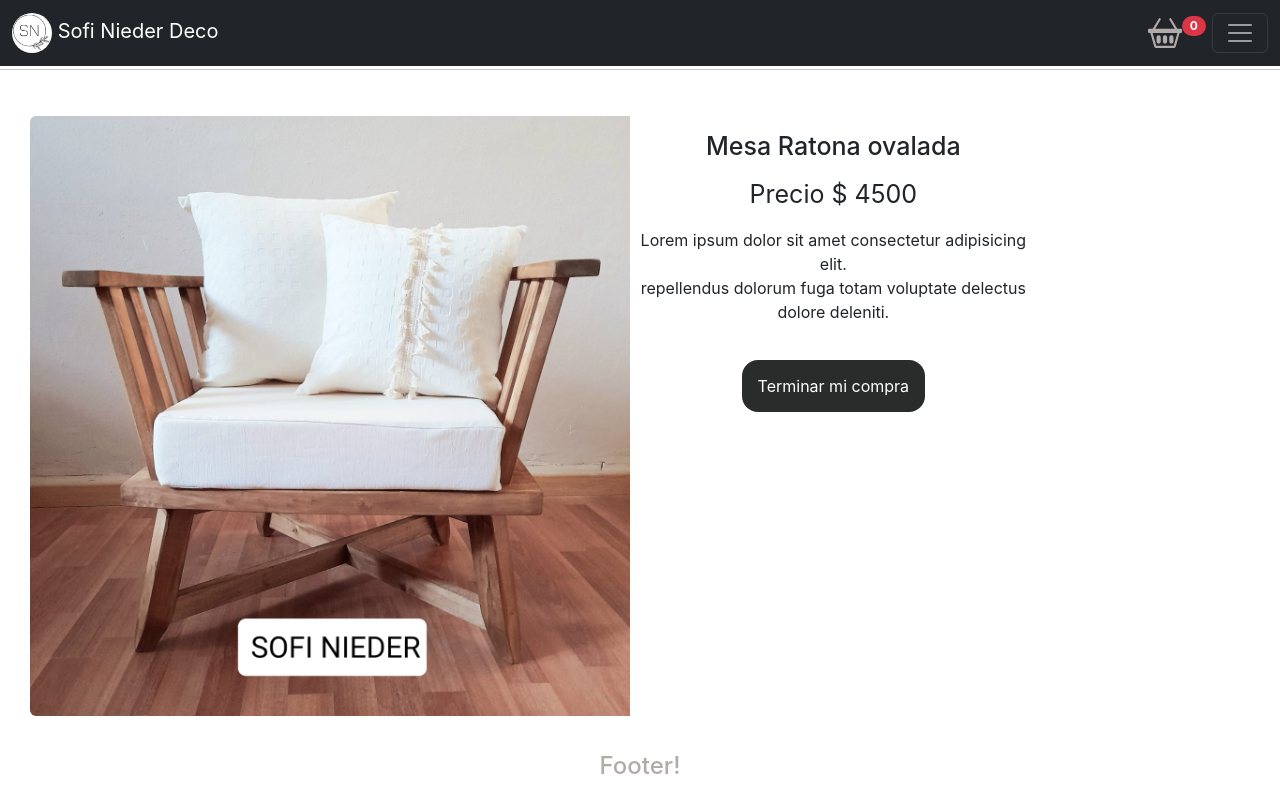
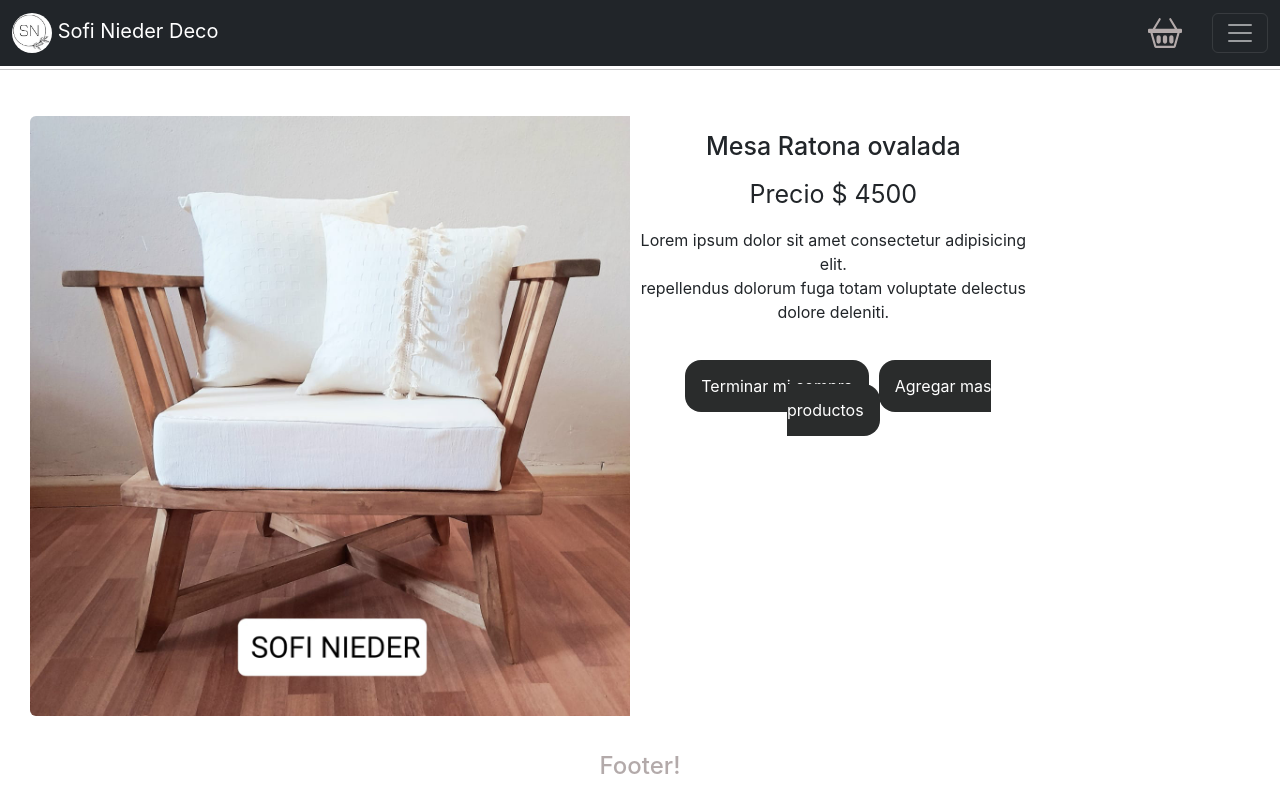
Before and after one commit to niederhausertomas/sofi-nieder-app-React-CoderHouse, a React (Create React App) app: page /item/1 in a window 1280 px wide. Both pictures are taken after a click on the button "AGREGAR AL CARRITO". Built offline with nearby package versions, Linux system fonts and the light colour scheme.

Commit message:
CART VIEW

```diff
--- a/src/components/Cart/Cart.jsx
+++ b/src/components/Cart/Cart.jsx
@@ -9,20 +9,20 @@ const Cart = ()=>{
     const{cart}= useContext(CartContext);
     let total=0;
     function totalCompra(cart){
+        console.log("Est[a ingresando!")
         for(const product of cart){
             total+= product.cantidadCompra * product.precio;
         }
         return total;
     }
-
+    console.log(cart)
     if (cart.length === 0) {
         return (
             <div className="CartInfo">
-                <ItemCart />
-                <p className="EmptyCart">Your cart is empty</p>
-                <Link className="ProductsLink" to="/">Look for our products</Link>
+                <p className="EmptyCart">No hay productos en el Carrito</p>
+                <Link className="ProductsLink" to="/">Ver nuestros productos</Link>
             </div>
-        )} else{
+        )} else if (cart.length !== 0){
             return (
                 <>
                     <br/>
@@ -35,21 +35,5 @@ const Cart = ()=>{
                    <button className="Checkout-button">Proceed to checkout</button>
                 </>
               );}
-
-/*import ItemCart from "./ItemCart";
-
-const Cart = () => {
-
-	return (
-      <>
-         {
-            cart.map(product => <ItemCart key={product.id} product={product} />)
-         }
-         <p className="Total-price">Total: ${ totalPrice() }</p>
-		 <button className="Checkout-button">Proceed to checkout</button>
-      </>
-	);
-}; */
-
 }
 export default Cart;
--- a/src/components/CartContext/CartContext.jsx
+++ b/src/components/CartContext/CartContext.jsx
@@ -8,7 +8,8 @@ const CartProvider = (props)=>{
     const isInCart = (Id) => cart.find(product => product.Id === Id)? true : false;
     const clear = () => setCart([]);
     const removeItem = (Id) => setCart(cart.filter(product => product.Id !== Id));
-    const cartTotal = () => { return cart.reduce((total, item)=> total+=item.cantidadCompra, 0)}
+    const cartTotal = () => {
+        return cart.reduce((total, item)=> total+=item.cantidadCompra, 0)}
     const precioTotal =  () => { return cart.reduce((pTotal, item)=> pTotal+=item.preco, 0)}
 
     const addItem = (quantity, item) =>{
--- a/src/components/CartWidget/CartWidget.jsx
+++ b/src/components/CartWidget/CartWidget.jsx
@@ -15,7 +15,7 @@ const CartWidget = ()=>{
                         <path d="M5.757 1.071a.5.5 0 0 1 .172.686L3.383 6h9.234L10.07 1.757a.5.5 0 1 1 .858-.514L13.783 6H15.5a.5.5 0 0 1 .5.5v1a.5.5 0 0 1-.5.5h-.623l-1.844 6.456a.75.75 0 0 1-.722.544H3.69a.75.75 0 0 1-.722-.544L1.123 8H.5a.5.5 0 0 1-.5-.5v-1A.5.5 0 0 1 .5 6h1.717L5.07 1.243a.5.5 0 0 1 .686-.172zM2.163 8l1.714 6h8.246l1.714-6H2.163z"/>
                     </svg>
                     <span className="position-absolute top-1 start-99 translate badge rounded-pill bg-danger">
-                        {cartTotal()}
+                        {cartTotal()||""}
                     </span>
                 </button>
             </NavLink>
--- a/src/components/ItemCart/ItemCart.jsx
+++ b/src/components/ItemCart/ItemCart.jsx
@@ -16,7 +16,7 @@ export const ItemCart = ({ product }) => {
             <p className='productInfo'>Cantidad: {product.cantidadCompra}</p>
             <p className='productInfo'>Precio por unidad: ${product.precio}</p>
             <div className='deleteContainer'>
-                <button onClick={() => removeItem(product.id)} className='deleteButton'>x</button>
+                <button onClick={() => removeItem(product.Id)} className='deleteButton'>X Borrar Item</button>
             </div>
         </div>
     </div>
--- a/src/components/ItemDetail/ItemDetail.css
+++ b/src/components/ItemDetail/ItemDetail.css
@@ -24,7 +24,14 @@
     margin-top: 130px;
     margin-bottom: 0px;
     text-align: center;
+    margin-left: 10px;
   }
+
+.detailCompra:hover{
+  background-color: rgb(54, 56, 56);
+  color: white;
+  }
+
   .descripcionCard{
     margin-bottom: 50px;
   }
--- a/src/components/ItemDetail/ItemDetail.jsx
+++ b/src/components/ItemDetail/ItemDetail.jsx
@@ -32,9 +32,14 @@ const ItemDetail = ({producto})=>{
                         <p className="descripcionCard">Lorem ipsum dolor sit amet consectetur adipisicing elit. <br/> repellendus dolorum fuga totam voluptate delectus dolore deleniti.</p>
                         </div>{
                             carrito?(
+                                <div>
                                     <Link to={`/Cart`} className="detailCompra">
                                         Terminar mi compra
                                     </Link >
+                                    <Link to={`/`} className="detailCompra">
+                                        Agregar mas productos
+                                    </Link >
+                                </div>
                             ) : (
                                 <ItemCount stock = {producto.cantidad} carrito = {onAdd} />
                             )
```
Also changed, not shown: src/components/ItemCart/ItemCart.css (line endings or trailing spaces).
